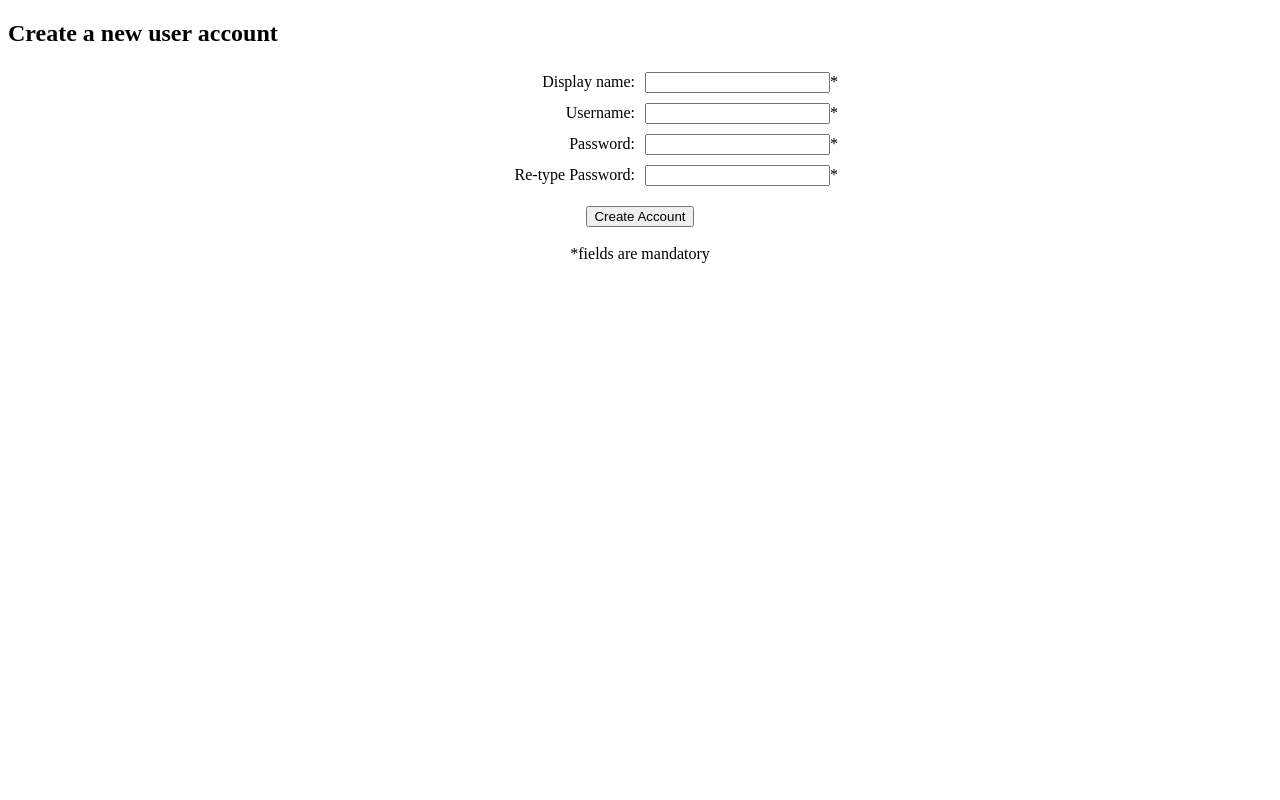
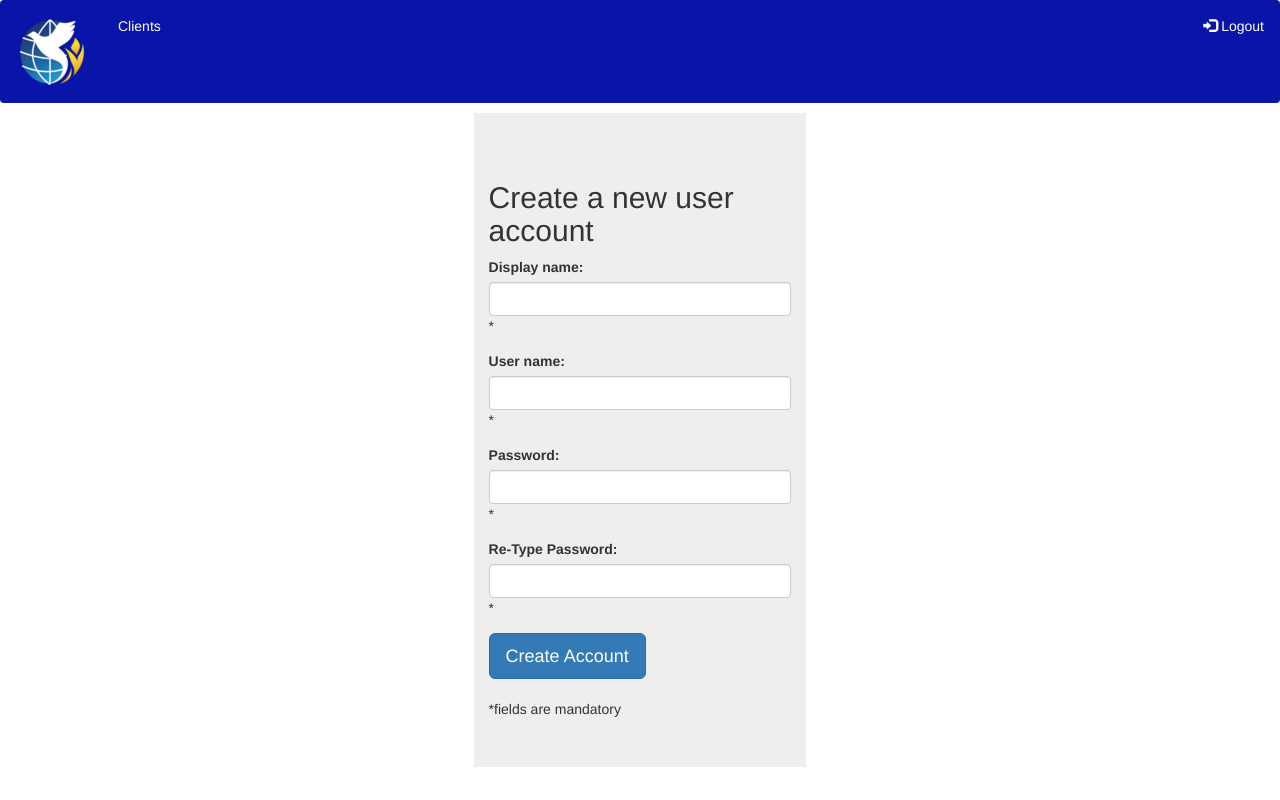
Before and after one commit to StefanDerian/RACC, a PHP site: page /createAccount.php in a window 1280 px wide. Run offline with PHP 8.4, Linux system fonts and the light colour scheme; the visitor is signed in with stand-in values (Sample User, id 1); some libraries are stand-ins or nearby versions.

Commit message:
create account Modification

```diff
--- /dev/null
+++ b/createAccount-backend.php
@@ -0,0 +1,62 @@
+<?php
+include('dbConnection.php');
+$authpage = TRUE;
+
+
+
+
+
+$statusmsg = "";
+
+//defining variables and setting empty values
+$display = $user = $pass = $repass = "";
+$displayErr = $userErr = $passErr = $repassErr = "";
+
+if(isset($_GET["success"]) && $_GET["success"] == 1) {
+    $statusmsg = "Account creation was successful.";
+}
+
+if($_SERVER["REQUEST_METHOD"] == "POST"){
+    //check if it's empty
+    if(empty($_POST["display"])){
+        $displayErr = "<br /> Diaplay name is required";
+    } else {
+        $display = $_POST["display"];
+    }
+
+    if(empty($_POST["user"])) {
+        $userErr = "<br /> Username is required";
+    } else {
+        $user = $_POST["user"];
+        if (!preg_match("/[a-zA-Z ]/",$user)) { //check if username contains a letter
+			$userErr = "<br />Username must contain a letter";
+        }
+    }
+
+    if(empty($_POST["pass"])) {
+        $passErr = "<br />Password is required";
+    } else {
+        $pass = $_POST["pass"];
+        if(strpos($pass, " ") != false) { //check if password contains a space
+            $passErr = "<br />Password must not contain spaces";
+        } else if(strlen($pass)<5) {
+            $passErr = "<br />Password must contain at least 5 charaters";
+        }
+    }
+
+    if(empty($_POST["repass"])) {
+        $repassErr = "<br />Re-typed Password is required";
+    } else {
+        $repass = $_POST["repass"];
+        if($repass != $pass){
+            $repassErr = "<br />Passwords must match";
+        }
+    }
+}
+
+if ($_SERVER["REQUEST_METHOD"] == "POST" && $_POST['submit'] == "Create Account") {
+    $encrypt_pass=MD5($pass); //encrypt password
+    $query = "INSERT INTO Account (DisplayName, UserName, Password) VALUES ('$display', '$user', '$encrypt_pass')";
+    echo $query;
+    $mysqli->query($query);
+}?>
--- a/createAccount.php
+++ b/createAccount.php
@@ -1,94 +1,47 @@
+
 <?php
-include('dbConnection.php');
-$authpage = TRUE;
+include('session.php');
+include ('header.php');
+include('createAccount-backend.php');
 
 
-
-
-
-$statusmsg = "";
 ?>
 
-<?php
-//defining variables and setting empty values
-$display = $user = $pass = $repass = "";
-$displayErr = $userErr = $passErr = $repassErr = "";
+<link rel="stylesheet" type="text/css" href="css/create-account.css">
 
-if(isset($_GET["success"]) && $_GET["success"] == 1) {
-    $statusmsg = "Account creation was successful.";
-}
-
-if($_SERVER["REQUEST_METHOD"] == "POST"){
-    //check if it's empty
-    if(empty($_POST["display"])){
-        $displayErr = "<br /> Diaplay name is required";
-    } else {
-        $display = $_POST["display"];
-    }
-
-    if(empty($_POST["user"])) {
-        $userErr = "<br /> Username is required";
-    } else {
-        $user = $_POST["user"];
-        if (!preg_match("/[a-zA-Z ]/",$user)) { //check if username contains a letter
-			$userErr = "<br />Username must contain a letter";
-        }
-    }
-
-    if(empty($_POST["pass"])) {
-        $passErr = "<br />Password is required";
-    } else {
-        $pass = $_POST["pass"];
-        if(strpos($pass, " ") != false) { //check if password contains a space
-            $passErr = "<br />Password must not contain spaces";
-        } else if(strlen($pass)<5) {
-            $passErr = "<br />Password must contain at least 5 charaters";
-        }
-    }
-
-    if(empty($_POST["repass"])) {
-        $repassErr = "<br />Re-typed Password is required";
-    } else {
-        $repass = $_POST["repass"];
-        if($repass != $pass){
-            $repassErr = "<br />Passwords must match";
-        }
-    }
-}
-?>
-
-<?php //store data
-if ($_SERVER["REQUEST_METHOD"] == "POST" && $_POST['submit'] == "Create Account") {
-    $encrypt_pass=MD5($pass); //encrypt password
-    $query = "INSERT INTO Account (DisplayName, UserName, Password) VALUES ('$display', '$user', '$encrypt_pass')";
-    echo $query;
-    $mysqli->query($query);
-}?>
-
-
-
-<!DOCTYPE html PUBLIC "-//W3C//DTD XHTML 1.0 Transitional//EN" "http://www.w3.org/TR/xhtml1/DTD/xhtml1-transitional.dtd">
-<html xmlns="http://www.w3.org/1999/xhtml">
-    <head>
-        <meta http-equiv="content-type" content="text/html; charset=utf-8" />
-        <title>Create Account</title>
-
-    </head>
-
-    <header>
-
-    </header>
-
-    <body>
 <p> <?php echo $statusmsg; ?></p>
-        <table width="100%" style="border-collapse:collapse" cellpadding="5">
+<div class = "container jumbotron create-account-container">
     <form method="post" action="<?php echo htmlspecialchars($_SERVER["PHP_SELF"]);?>">
         <H2>Create a new user account</H2>
-                <tr>
-                    <td width="50%" style="text-align:right">Display name:</td>
-                    <td style="text-align:left"><input type="text" name="display" maxlength="255" value=""/><span class="error">* <?php echo $displayErr;?></span></td>
-                </tr>
-                <tr>
+        <div class = "form-group">
+            <label>Display name:</label>
+            <div style="text-align:left">
+                <input type="text" class = "form-control" name="display" maxlength="255" value="" width="50%" />
+                <span class="error">* <?php echo $displayErr;?></span>
+            </div>
+        </div>
+        <div class = "form-group">
+            <label>User name:</label>
+            <div style="text-align:left">
+                <input type="text" class = "form-control" name="user" maxlength="255" value="" width="50%" />
+                <span class="error">* <?php echo $displayErr;?></span>
+            </div>
+        </div>
+        <div class = "form-group">
+            <label>Password:</label>
+            <div style="text-align:left">
+                <input type="password" class = "form-control" name="pass" maxlength="255" value="" width="50%" />
+                <span class="error">* <?php echo $displayErr;?></span>
+            </div>
+        </div>
+        <div class = "form-group">
+            <label>Re-Type Password:</label>
+            <div style="text-align:left">
+                <input type="password" class = "form-control" name="repass" maxlength="255" value="" width="50%" />
+                <span class="error">* <?php echo $displayErr;?></span>
+            </div>
+        </div>
+      <!--   <tr>
             <td width="50%" style="text-align:right">Username:</td>
             <td style="text-align:left"><input type="text" name="user" maxlength="45" value=""/><span class="error">* <?php echo $userErr;?></span></td>
         </tr>
@@ -100,15 +53,15 @@ if ($_SERVER["REQUEST_METHOD"] == "POST" && $_POST['submit'] == "Create Account"
             <td width="50%" style="text-align:right">Re-type Password:</td>
             <td style="text-align:left"><input type="password" name="repass" maxlength="45" value=""/><span class="error">* <?php echo $repassErr;?></span></td>
         </tr>
-                <tr><td /></tr>
+        <tr><td /></tr> -->
         <tr>
             <td style="text-align:center" colspan="2">
-                        <input type="submit" name="submit" value="Create Account"/>
+                <input type="submit" class = "btn btn-lg btn-primary" name="submit" value="Create Account"/>
                 <br/><span class="error"><?php echo "<br/>*fields are mandatory";?></span>
             </td>
         </tr>
     </form>
-        </table>
+</div>
 </body>
 
 </html>
--- /dev/null
+++ b/css/create-account.css
@@ -0,0 +1,3 @@
+.create-account-container{
+	width:26%;
+}
```
Lines whose indentation alone changed are shown as unchanged.
